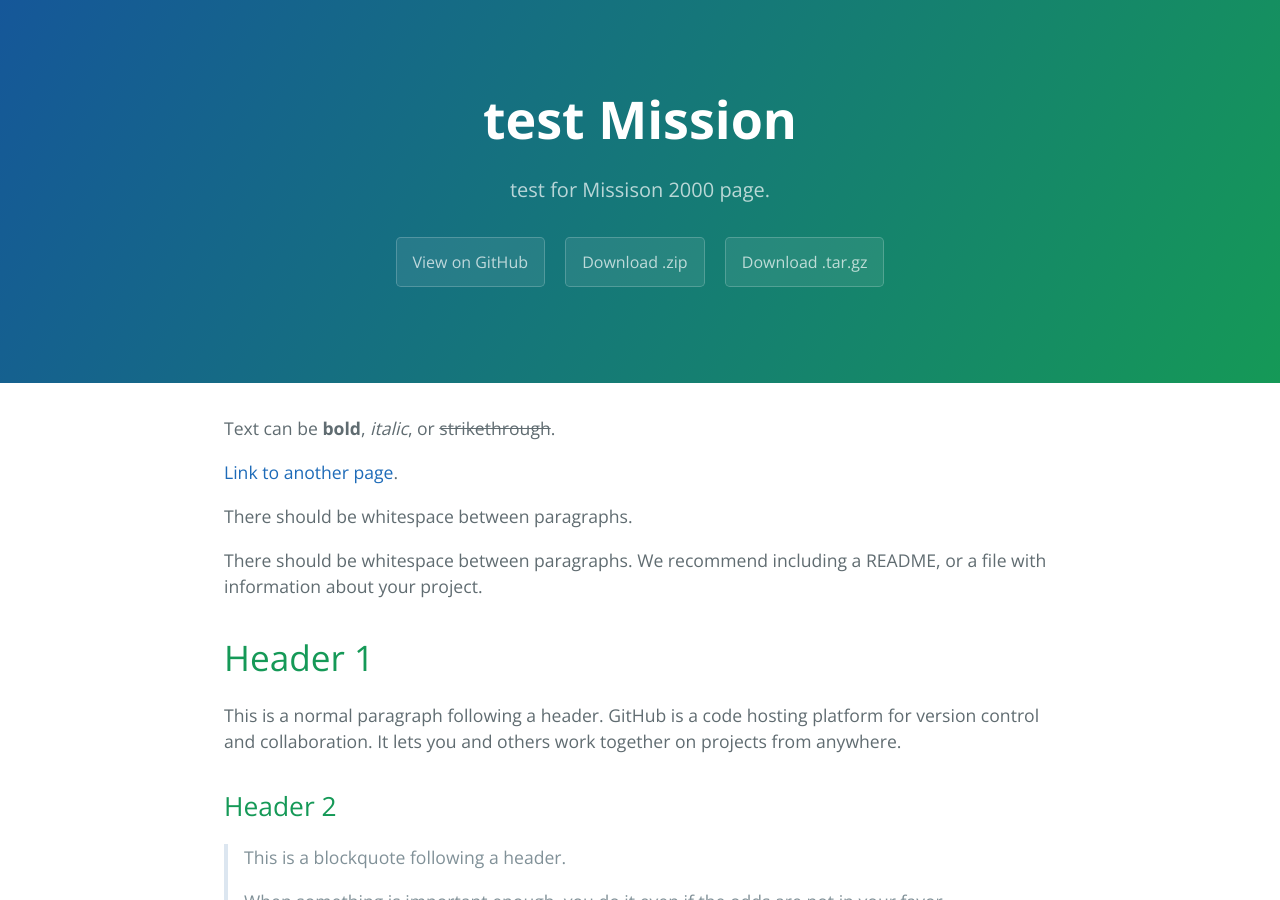
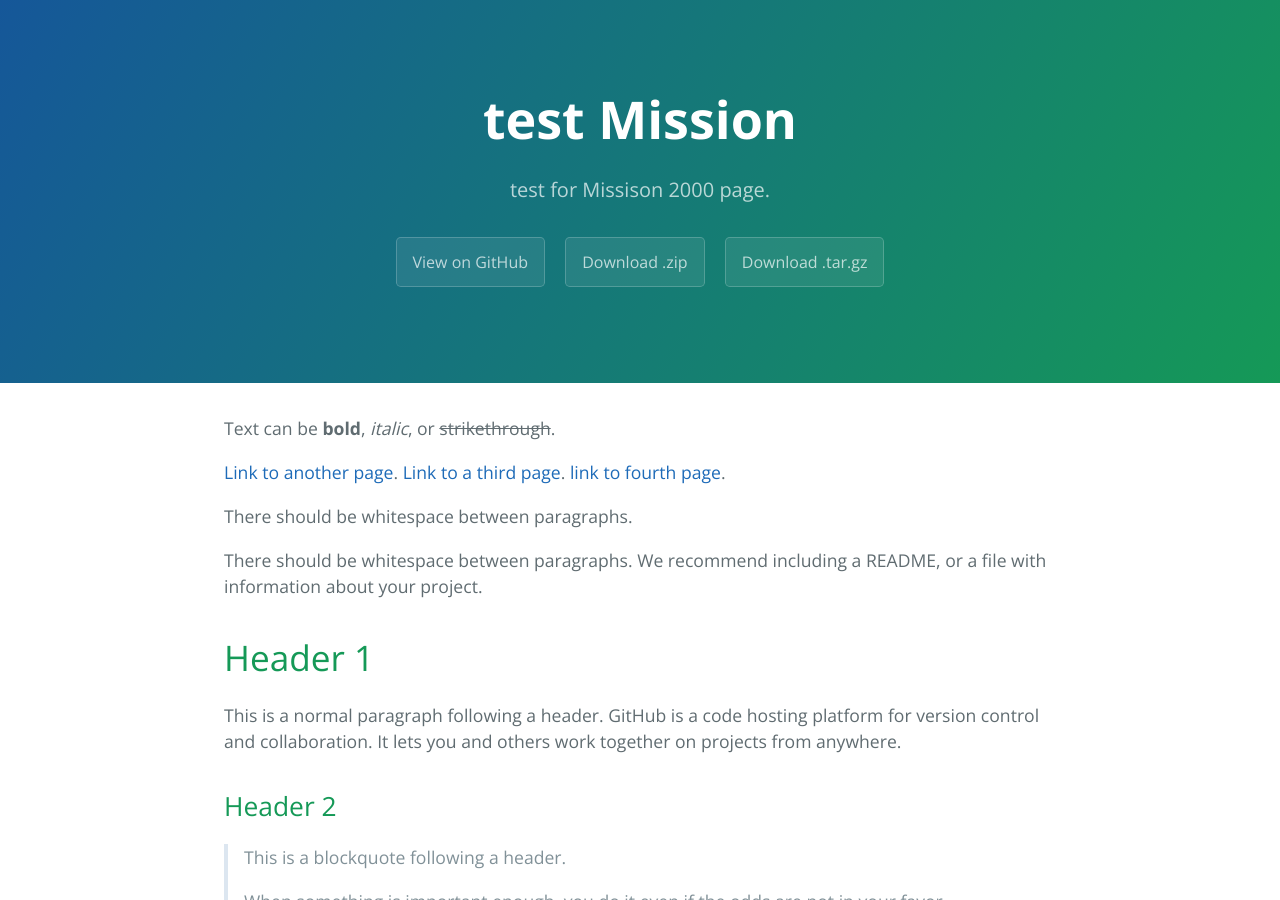
Before and after one commit to zzou21/Mission2000NPSDatabaseInterface, a Jekyll site: the page built from index.md, in a window 1280 px wide and 900 px high. Built offline with Jekyll 4.4.1, drawn with Linux system fonts in a browser that asks for light colours.

Commit message:
added two test pages

```diff
--- /dev/null
+++ b/fourth-page.html
@@ -0,0 +1 @@
+<h1>HI test fourth page</h1>
--- a/index.md
+++ b/index.md
@@ -5,6 +5,8 @@ layout: default
 Text can be **bold**, _italic_, or ~~strikethrough~~.
 
 [Link to another page](./about-page.html).
+[Link to a third page](./third-page.html).
+[link to fourth page](fourth-page.html).
 
 There should be whitespace between paragraphs.
 
```
Also changed, not shown: third-page.md (added, +5 -0 lines).
